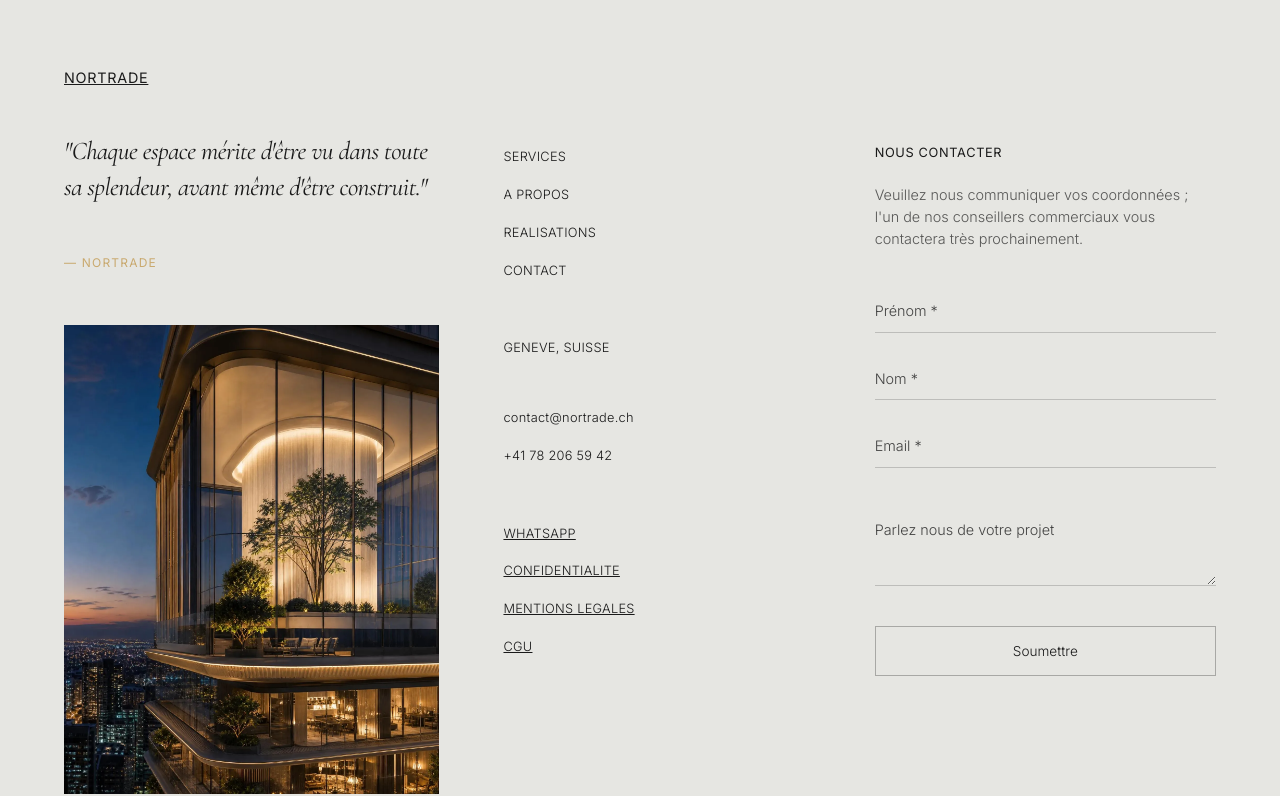
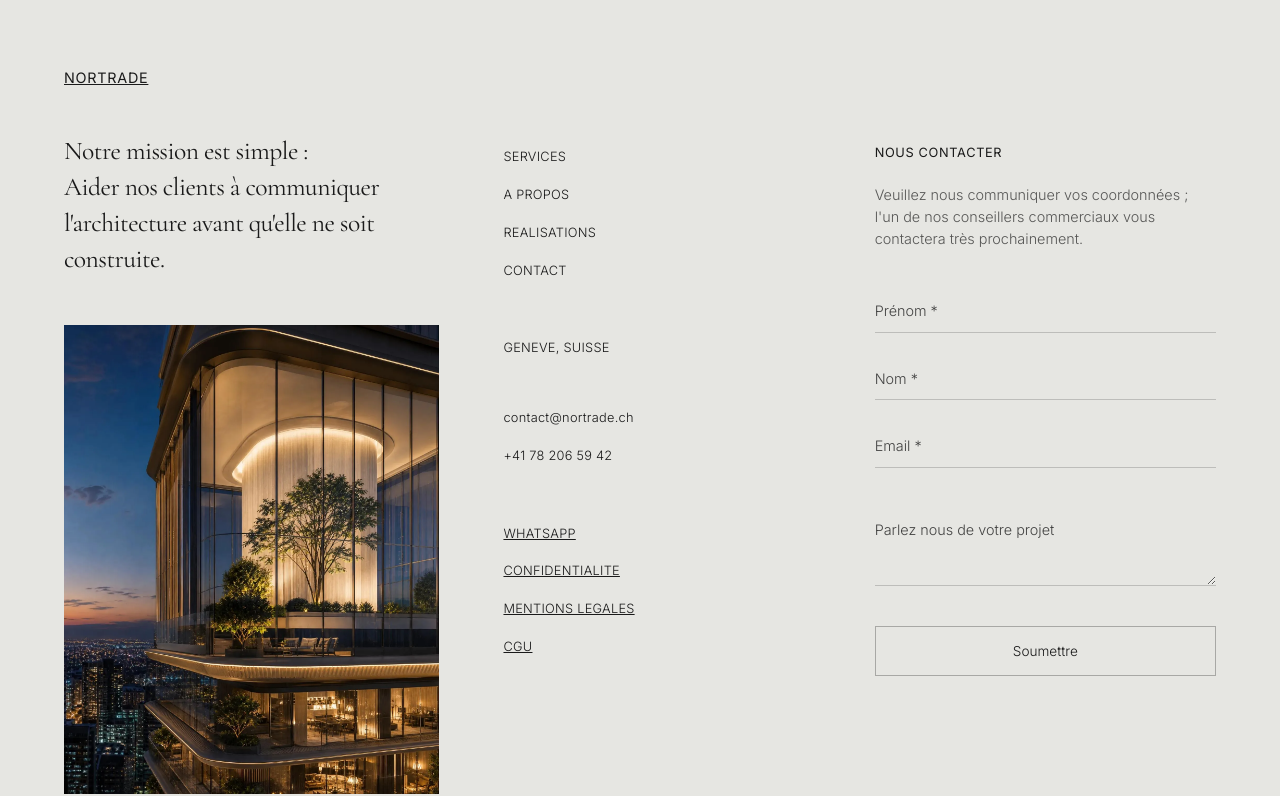
Before and after one commit to pankajvshnv/nortrade, a plain HTML site: page 404.html in a window 1280 px wide. Shown: the part 860-1656 px from the top of the page. Drawn offline with nearby package versions, Linux system fonts and the light colour scheme.

Commit message:
content: update footer mission statement

```diff
--- a/components/footer.html
+++ b/components/footer.html
@@ -4,7 +4,7 @@
     <!-- Column 1: Brand & Image -->
     <div class="uf-col-brand">
       <h3 class="uf-logo-text"><a href="#" style="text-decoration: underline;">NORTRADE</a></h3>
-      <h2 class="uf-main-heading" style="font-family: var(--font-serif); font-size: clamp(1.5rem, 2vw, 1.8rem); font-style: italic; line-height: 1.4; text-transform: none; font-weight: 400; color: #1A1A1A;" data-fr="&quot;Chaque espace mérite d'être vu dans toute sa splendeur, avant même d'être construit.&quot;<br><br><span style='font-family: var(--font-sans); font-size: 0.75rem; text-transform: uppercase; letter-spacing: 0.1em; color: var(--color-gold); font-style: normal;'>— NORTRADE</span>" data-en="&quot;Every space deserves to be seen in its full splendour, even before it is built.&quot;<br><br><span style='font-family: var(--font-sans); font-size: 0.75rem; text-transform: uppercase; letter-spacing: 0.1em; color: var(--color-gold); font-style: normal;'>— NORTRADE</span>">&quot;Every space deserves to be seen in its full splendour, even before it is built.&quot;<br><br><span style='font-family: var(--font-sans); font-size: 0.75rem; text-transform: uppercase; letter-spacing: 0.1em; color: var(--color-gold); font-style: normal;'>— NORTRADE</span></h2>
+      <h2 class="uf-main-heading" style="font-family: var(--font-serif); font-size: clamp(1.5rem, 2vw, 1.8rem); line-height: 1.4; text-transform: none; font-weight: 400; color: #1A1A1A;" data-fr="Notre mission est simple :<br>Aider nos clients à communiquer l'architecture avant qu'elle ne soit construite." data-en="Our mission is simple:<br>To help our clients communicate architecture before it is built.">Our mission is simple:<br>To help our clients communicate architecture before it is built.</h2>
       <div class="uf-image-wrapper">
         <img src="assets/images/IMG_20260715_112150_896.webp" alt="Exterior Patio Render">
       </div>
```
